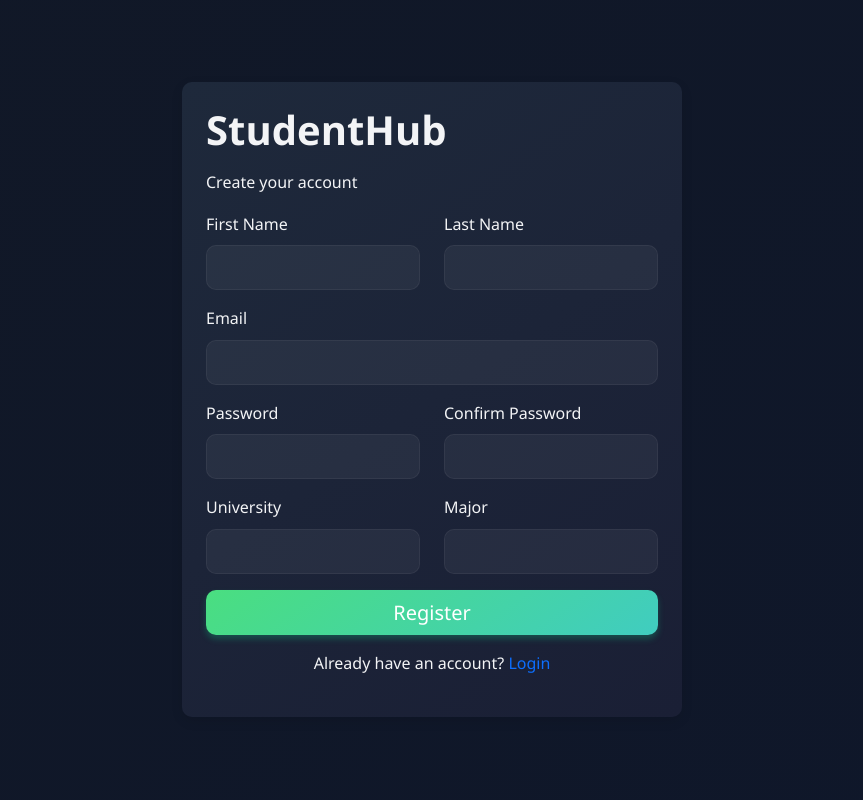
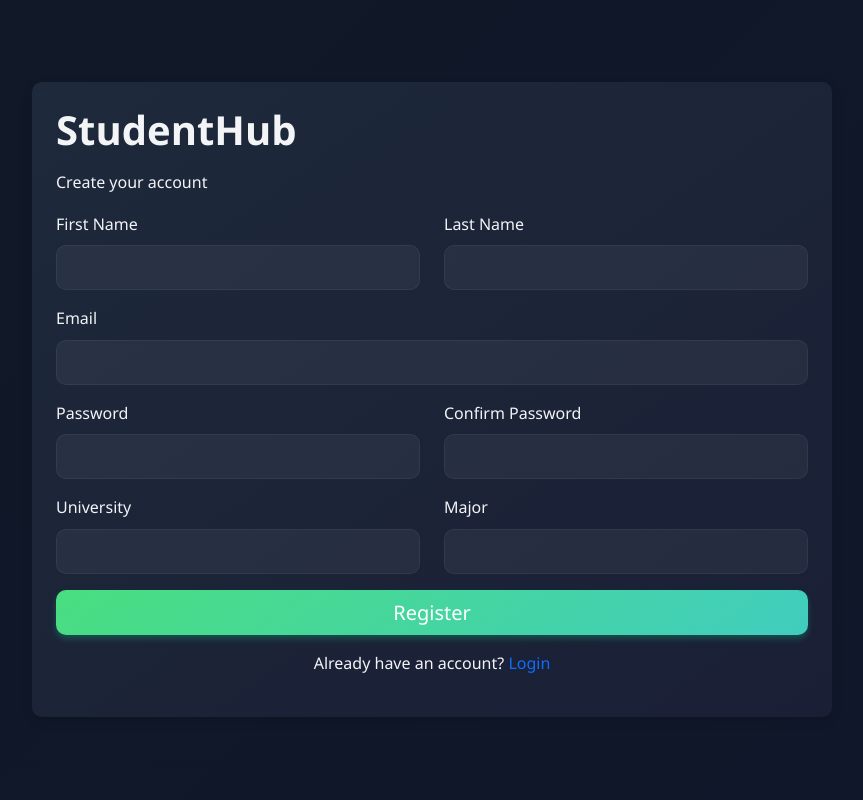
Before and after one commit to iUtsa/CareerBud, a Flask app: page /register in a window 1280 px wide. Shown: the whole page, without its empty margins (208-1071 px from the left). Run offline with Flask 3, Linux system fonts and the light colour scheme; some libraries are stand-ins or nearby versions.

Commit message:
auth box fixed

```diff
--- a/app/static/css/style.css
+++ b/app/static/css/style.css
@@ -665,13 +665,13 @@
 
 /* Fix for oversized login card */
 .auth-container {
-  max-width: 500px;
+  max-width: 800px;
   margin: 50px auto;
 }
 
 .card,
 .auth-card {
-  max-width: 500px;
+  max-width: 800px;
   margin: 0 auto;
   box-shadow: 0 4px 12px rgba(0, 0, 0, 0.1);
 }
```
